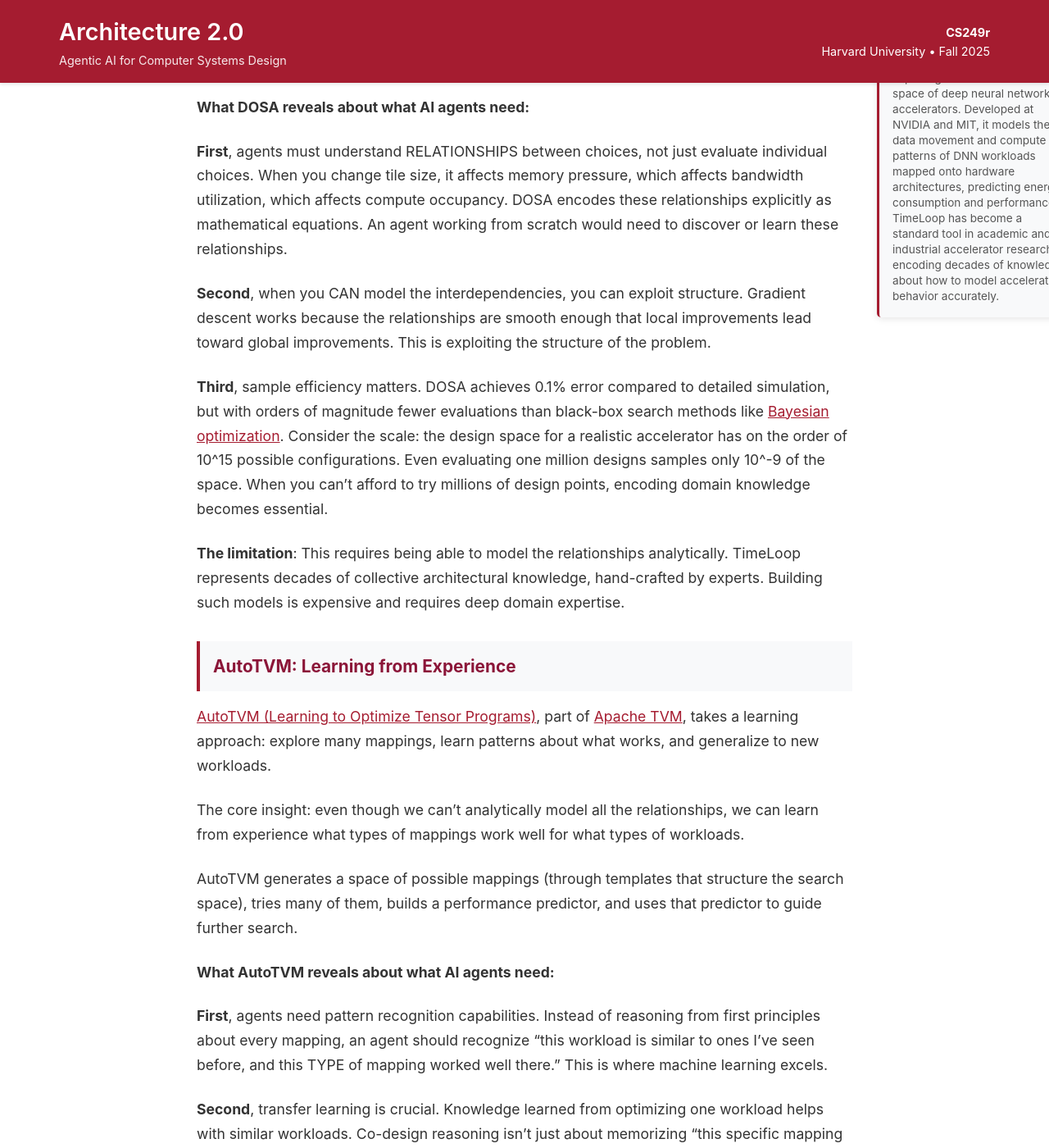
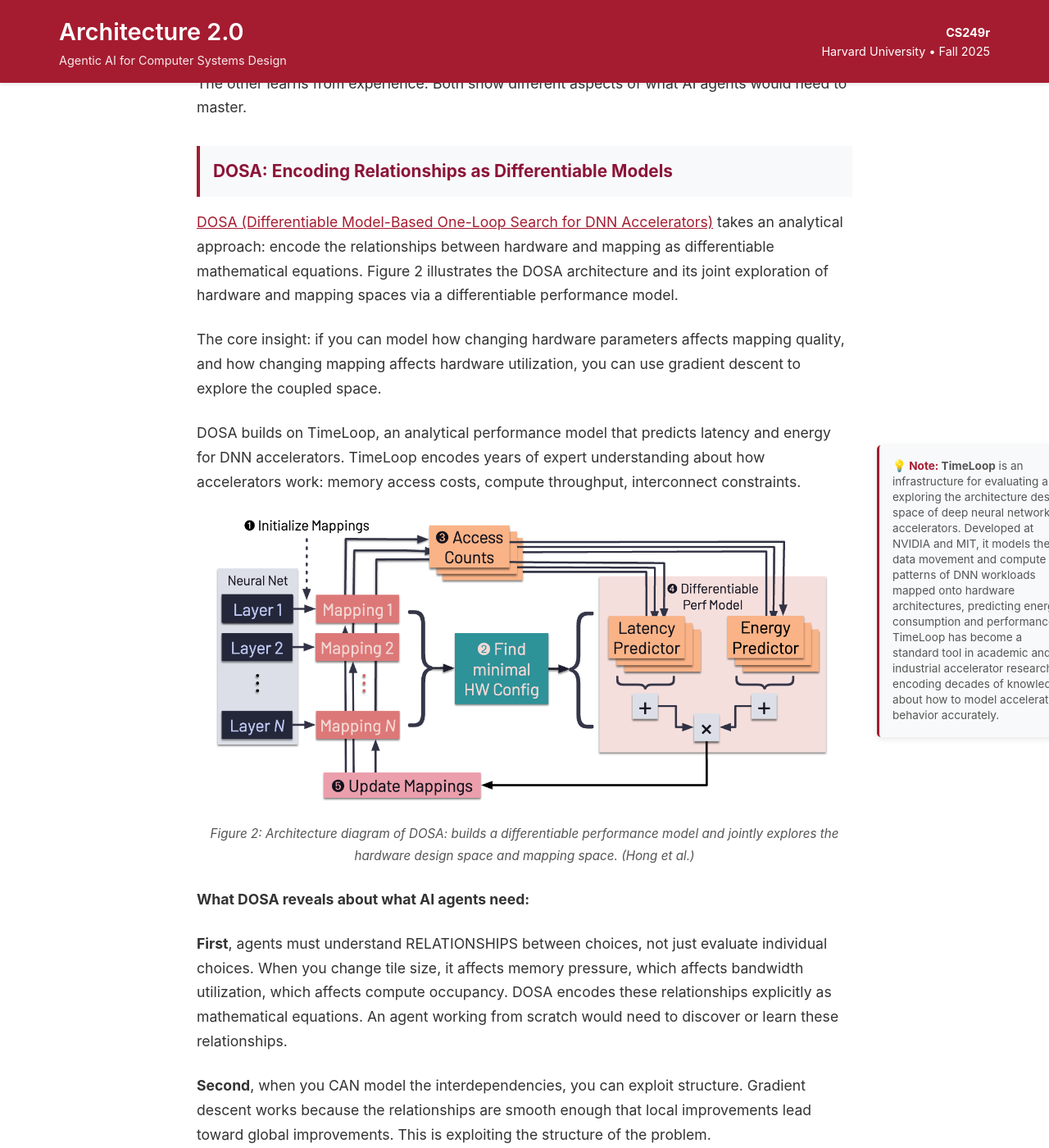
Before and after one commit to harvard-edge/cs249r_fall2025, a Jekyll site: the page built from _posts/2024-10-22-week-8-mapping-codesign.md, in a window 1280 px wide and 1400 px high, scrolled down 9355 px. Shown: the whole window at 82% size. Built offline with Jekyll 4.4.1, drawn with Linux system fonts in a browser that asks for light colours; comment, search, counter and statistics services are not loaded; some of the changed text lies outside the part shown.

Commit message:
update week 8

```diff
--- a/_posts/2024-10-22-week-8-mapping-codesign.md
+++ b/_posts/2024-10-22-week-8-mapping-codesign.md
@@ -7,7 +7,7 @@
 permalink: /blog/2024/10/22/mapping-codesign-reasoning/
 ---
 
-[Last week](/blog/2024/10/15/tacit-knowledge-architecture/), we confronted an important challenge: architectural knowledge is tacit. It exists in the minds of experienced computer architects, accumulated through decades of building systems. We saw how this creates an epistemological problem for AI agents trying to become co-designers.
+[Last week](/cs249r_fall2025/blog/2024/10/15/tacit-knowledge-architecture/), we confronted an important challenge: architectural knowledge is tacit. It exists in the minds of experienced computer architects, accumulated through decades of building systems. We saw how this creates an epistemological problem for AI agents trying to become co-designers.
 
 But what exactly IS this tacit knowledge? When we say architectural expertise is "tacit," what specifically are we talking about?
 
@@ -36,6 +36,13 @@
 This matters because modern AI accelerators are incredibly fast at computation but relatively slow at moving data. The mapping determines how much data movement you need. Get it wrong, and your expensive hardware sits idle, waiting for data. Get it right, and you achieve orders of magnitude better performance.
 
 We'll make this concrete shortly with a detailed example. But first, why is mapping particularly interesting for studying co-design reasoning?
+
+As a useful mental model, see Figure 1, which frames mapping within a broader systems optimization playbook—sitting between workload characteristics and hardware execution.
+
+<figure class="post-figure">
+<img src="/cs249r_fall2025/assets/images/blog_images/week_8/playbook.png" alt="Systems optimization playbook for mapping">
+<figcaption><em>Figure 1: A systematic playbook for breaking down systems optimization problems, situating mapping between workload characteristics and hardware execution. (Mohri and Diaz)</em></figcaption>
+</figure>
 
 
 ## Why Mapping? The Architecture Design Challenge
@@ -193,11 +200,16 @@
 
 ### DOSA: Encoding Relationships as Differentiable Models
 
-[DOSA (Differentiable Model-Based One-Loop Search for DNN Accelerators)](https://dl.acm.org/doi/abs/10.1145/3613424.3623797) takes an analytical approach: encode the relationships between hardware and mapping as differentiable mathematical equations.
+[DOSA (Differentiable Model-Based One-Loop Search for DNN Accelerators)](https://dl.acm.org/doi/abs/10.1145/3613424.3623797) takes an analytical approach: encode the relationships between hardware and mapping as differentiable mathematical equations. Figure 2 illustrates the DOSA architecture and its joint exploration of hardware and mapping spaces via a differentiable performance model.
 
 The core insight: if you can model how changing hardware parameters affects mapping quality, and how changing mapping affects hardware utilization, you can use gradient descent to explore the coupled space.
 
 DOSA builds on TimeLoop<span class="margin-note">**TimeLoop** is an infrastructure for evaluating and exploring the architecture design space of deep neural network accelerators. Developed at NVIDIA and MIT, it models the data movement and compute patterns of DNN workloads mapped onto hardware architectures, predicting energy consumption and performance. TimeLoop has become a standard tool in academic and industrial accelerator research, encoding decades of knowledge about how to model accelerator behavior accurately.</span>, an analytical performance model that predicts latency and energy for DNN accelerators. TimeLoop encodes years of expert understanding about how accelerators work: memory access costs, compute throughput, interconnect constraints.
+
+<figure class="post-figure">
+<img src="/cs249r_fall2025/assets/images/blog_images/week_8/dosa.png" alt="DOSA architecture diagram">
+<figcaption><em>Figure 2: Architecture diagram of DOSA: builds a differentiable performance model and jointly explores the hardware design space and mapping space. (Hong et al.)</em></figcaption>
+</figure>
 
 **What DOSA reveals about what AI agents need:**
 
@@ -211,11 +223,16 @@
 
 ### AutoTVM: Learning from Experience
 
-[AutoTVM (Learning to Optimize Tensor Programs)](https://arxiv.org/pdf/1805.08166.pdf), part of [Apache TVM](https://tvm.apache.org/), takes a learning approach: explore many mappings, learn patterns about what works, and generalize to new workloads.
+[AutoTVM (Learning to Optimize Tensor Programs)](https://arxiv.org/pdf/1805.08166.pdf), part of [Apache TVM](https://tvm.apache.org/), takes a learning approach: explore many mappings, learn patterns about what works, and generalize to new workloads. Figure 3 shows how AutoTVM explores program variants guided by a statistical cost model.
 
 The core insight: even though we can't analytically model all the relationships, we can learn from experience what types of mappings work well for what types of workloads.
 
 AutoTVM generates a space of possible mappings (through templates that structure the search space), tries many of them, builds a performance predictor, and uses that predictor to guide further search.
+
+<figure class="post-figure">
+<img src="/cs249r_fall2025/assets/images/blog_images/week_8/autotvm.png" alt="AutoTVM learning flow">
+<figcaption><em>Figure 3: AutoTVM learns to optimize tensor program implementations by exploring program variants with a statistical cost model. (Chen et al.)</em></figcaption>
+</figure>
 
 **What AutoTVM reveals about what AI agents need:**
 
```
Also changed, not shown: assets/images/blog_images/week_8/autotvm.png (added), assets/images/blog_images/week_8/dosa.png (added), assets/images/blog_images/week_8/playbook.png (added).
